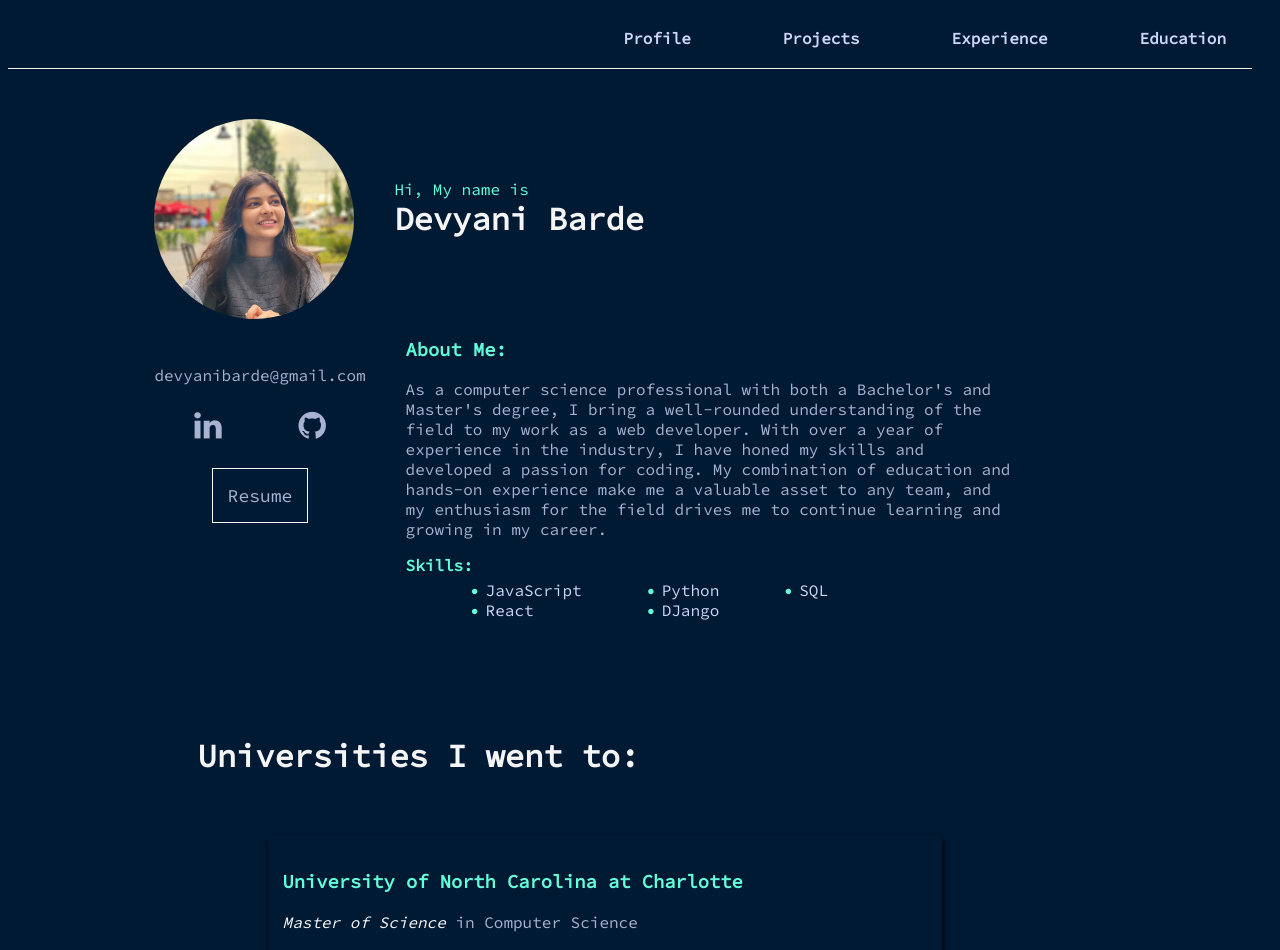
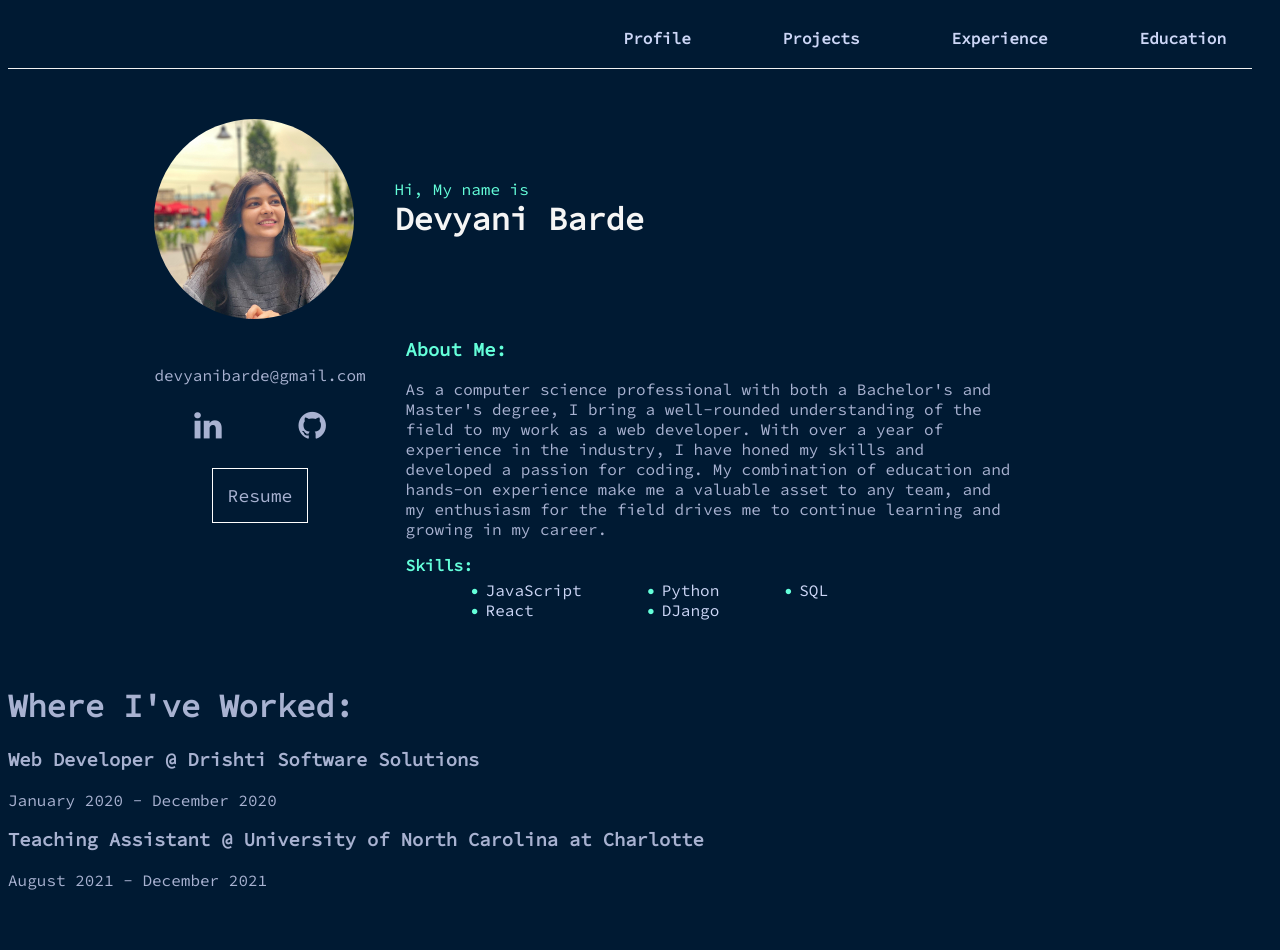
Before and after one commit to devyanibarde/devyanibarde.github.io, a React (Create React App) app in the folder portfolio/: page / in a window 1280 px wide. Shown: the top 950 px of the page. Built offline with nearby package versions, Linux system fonts and the light colour scheme.

Commit message:
raw experience section created

```diff
--- a/portfolio/src/App.js
+++ b/portfolio/src/App.js
@@ -1,4 +1,5 @@
 import Education from './Education';
+import Experience from './Experience';
 import NavBar from './NavBar';
 import Profile from './Profile';
 
@@ -7,6 +8,7 @@ function App() {
     <div className="App">
       <NavBar />
       <Profile />
+      <Experience />
       <Education />
       <p className='foot'>Designed and Created by<br /> Devyani Barde</p>
     </div>
--- /dev/null
+++ b/portfolio/src/Experience.js
@@ -0,0 +1,19 @@
+const Experience = () => {
+    let exp = [
+        {company: 'Drishti Software Solutions', role: 'Web Developer', sd: 'January 2020', ed: 'December 2020', id: 1},
+        {company: 'University of North Carolina at Charlotte', role: 'Teaching Assistant', sd: 'August 2021', ed: 'December 2021', id: 2}
+    ]
+    return (
+        <div className="experience" id="experience">
+            <h1>Where I&apos;ve Worked:</h1>
+            {exp.map((exp) => (
+                <div className="expdiv" key={exp.id}>
+                    <h3>{ exp.role } &#64; { exp.company }</h3>
+                    <p>{ exp.sd } - { exp.ed }</p>
+                </div>
+            ))}
+        </div>
+     );
+}
+
+export default Experience;
--- a/portfolio/src/NavBar.js
+++ b/portfolio/src/NavBar.js
@@ -4,7 +4,7 @@ const NavBar = () => {
             <div className="links">
                 <a href="#profileid">Profile</a>
                 <a href="#">Projects</a>
-                <a href="#">Experience</a>
+                <a href="#experience">Experience</a>
                 <a href="#education">Education</a>
             </div>
         </nav>
```
